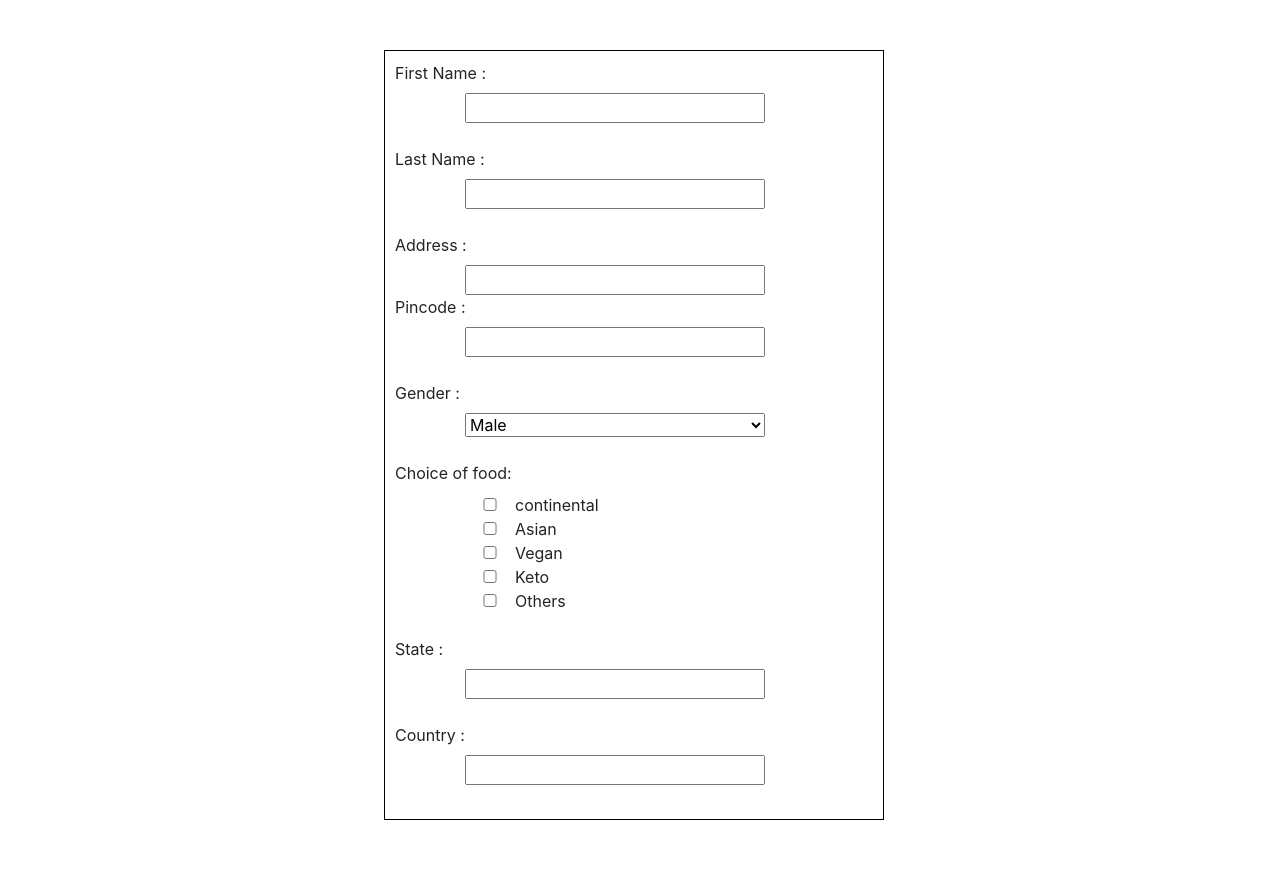
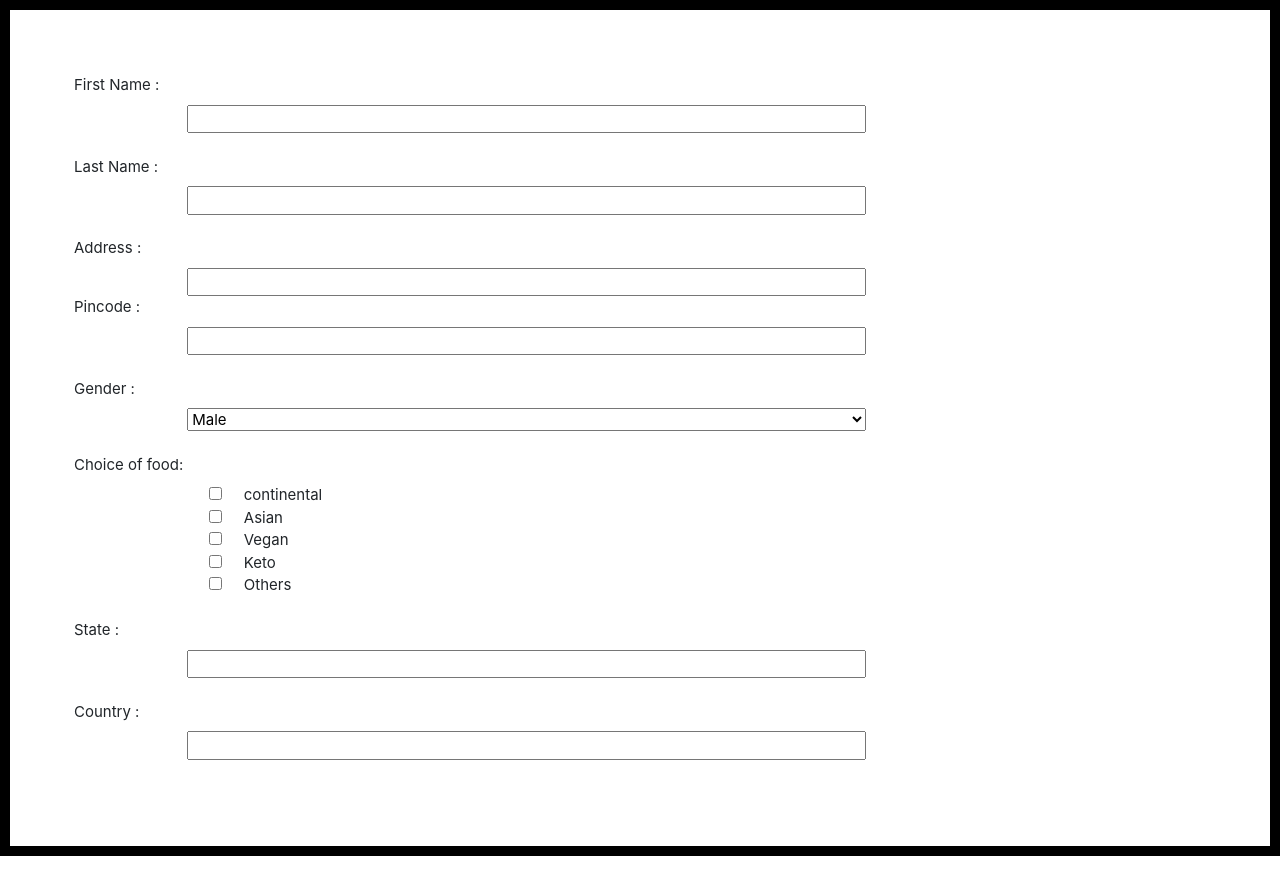
Before and after one commit to inavis/form-js, a plain HTML site: page index.html in a window 1280 px wide. Drawn offline with nearby package versions, Linux system fonts and the light colour scheme.

Commit message:
Add files via upload

```diff
--- a/style.css
+++ b/style.css
@@ -9,30 +9,150 @@
    } */
 
 
-form{margin: 50px;
+
+
+/* .flex{
+    display: flex;
+    flex-direction: column;
+} */
+
+/*
+@media (max-width:396px){
+    .flex{
+        display: flex;
+        flex-direction: column;
+    }
+    form{margin: 0px;
         border: 1px solid black;
-    width: 500px;
-    padding:10px ;
-    margin-left: 30%;
+        width: 100%;
+        padding:20px ;
+
     }
 
     input[type="text"]{
-    width: 300px;
+        width: 170px;
         margin-left: 70px;
     }
     select{
-    width: 300px;
+        width: 170px;
         margin-left: 70px;
     }
     input[type="checkbox"]{
         width: 50px;
         margin-left: 70px;
     }
+}
 
 
-#lin1,#lin2,#lin3,#lin4,#lin5{
-    margin: 0%;
+@media (min-width:396px) and (max-width:500px){
+    .flex{
+        display: flex;
+        flex-direction: column;
     }
+    form{margin: 0px;
+        border: 1px solid black;
+        width: 320px;
+        padding:10px ;
+        margin-left:13%;
+    }
+
+    input[type="text"]{
+        width: 220px;
+        margin-left: 70px;
+    }
+    select{
+        width: 200px;
+        margin-left: 70px;
+    }
+    input[type="checkbox"]{
+        width: 50px;
+        margin-left: 70px;
+    }
+}
+
+@media (min-width:501px) and (max-width:750px){
+    .flex{
+        display: flex;
+        flex-direction: column;
+    }
+
+    form{margin: 0px;
+        border: 1px solid black;
+        width: 350px;
+        padding:10px ;
+        margin-left: 21.7%;
+    }
+
+    input[type="text"]{
+        width: 230px;
+        margin-left: 70px;
+    }
+    select{
+        width: 230px;
+        margin-left: 70px;
+    }
+    input[type="checkbox"]{
+        width: 50px;
+        margin-left: 70px;
+    }
+}
+@media (min-width:751px) and (max-width:1000px){
+    .flex{
+        display: flex;
+        flex-direction: column;
+    }
+
+    form{margin: 0px;
+        border: 1px solid black;
+        width: 450px;
+        padding:10px ;
+        margin-left: 25%;
+    }
+
+    input[type="text"]{
+        width: 250px;
+        margin-left: 70px;
+    }
+    select{
+        width: 250px;
+        margin-left: 70px;
+    }
+    input[type="checkbox"]{
+        width: 50px;
+        margin-left: 70px;
+    }
+}
+@media (min-width:1001px){
+    .flex{
+        display: flex;
+        flex-direction: column;
+    }
+    form{
+
+        border: 10px solid black;
+        width: 100%;
+        padding:5% ;
+
+        font-size: 15px;
+    }
+
+    input[type="text"]{
+        width: 60%;
+        margin-left: 10%;
+    }
+    select{
+        width: 60%;
+        margin-left: 10%;
+    }
+    input[type="checkbox"]{
+        width: 5%;
+        margin-left: 10%;
+    }
+
+
+} */
+
+
 
 
 
@@ -41,7 +161,24 @@ input[type="checkbox"]{
     display: flex;
     flex-direction: column;
 }
-/* .flexr{
-    display: flex;
-    flex-direction: row;
-} */
+form{
+    /* margin: 50px; */
+    border: 10px solid black;
+    width: 100%;
+    padding:5% ;
+    /* margin-left: 30%; */
+    font-size: 15px;
+}
+
+input[type="text"]{
+    width: 60%;
+    margin-left: 10%;
+}
+select{
+    width: 60%;
+    margin-left: 10%;
+}
+input[type="checkbox"]{
+    width: 5%;
+    margin-left: 10%;
+}
```
Lines whose indentation alone changed are shown as unchanged.
